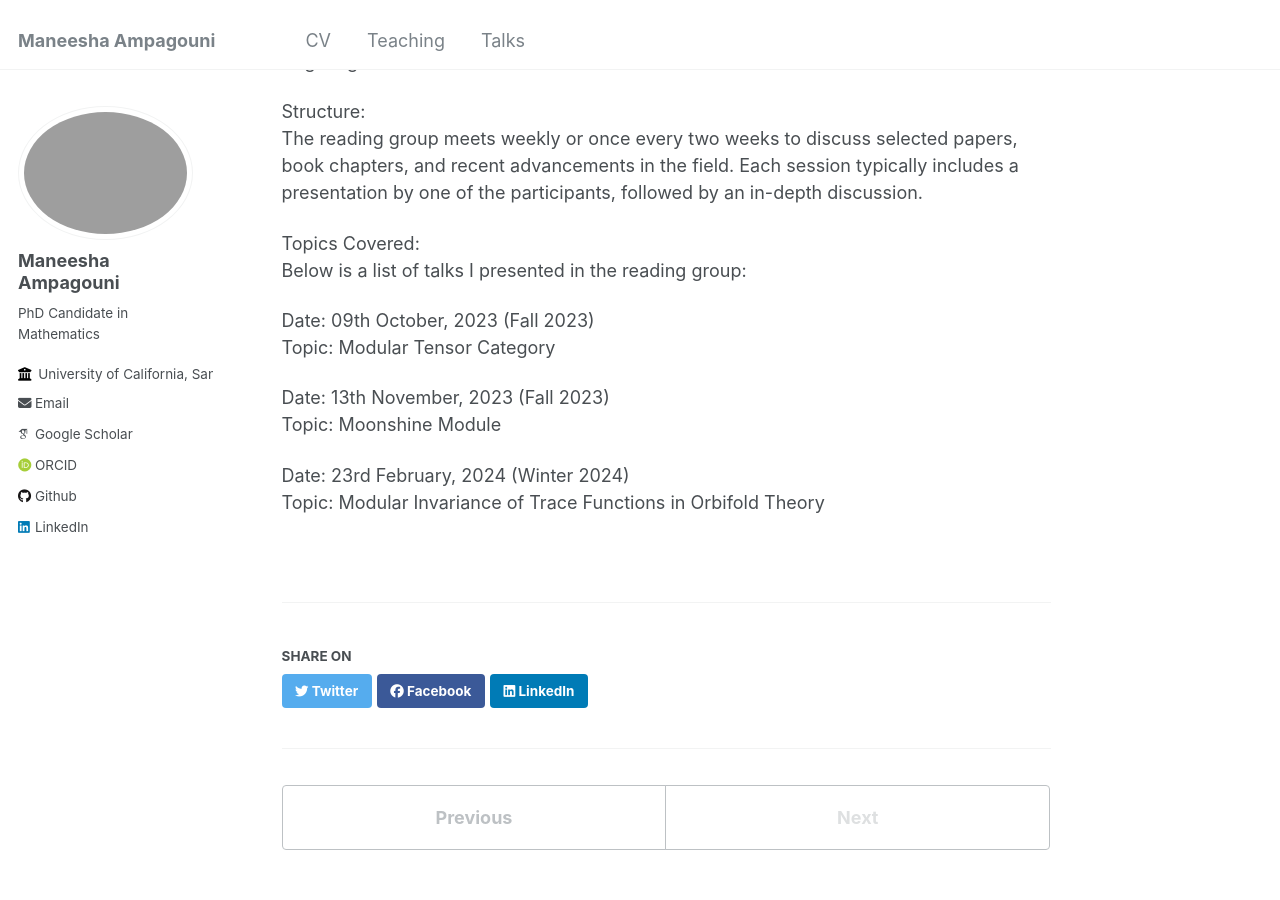
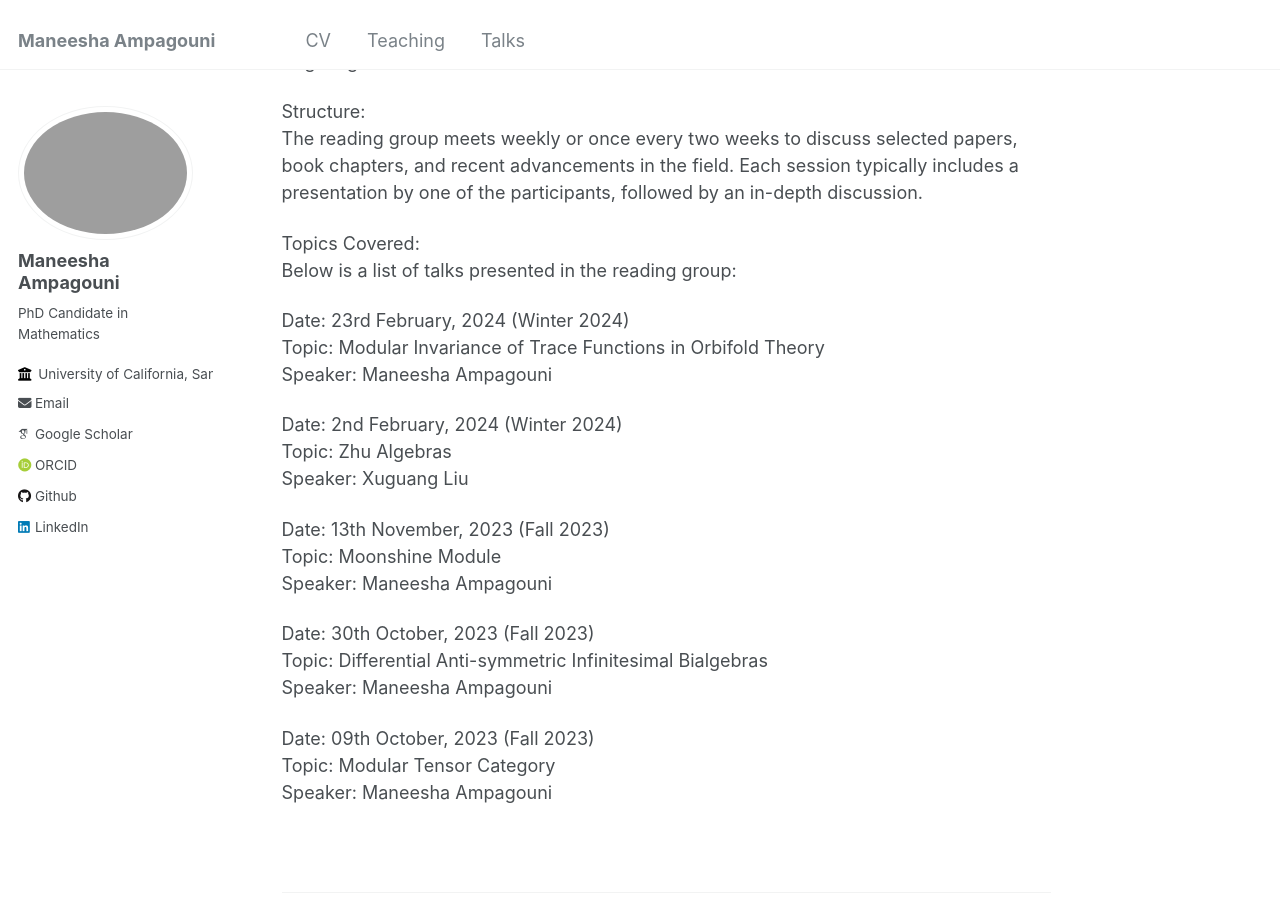
Before and after one commit to ManeeshaAmpagouni/maneeshaampagouni.github.io, a Jekyll site: the page built from _talks/VOA Reading Group.md, in a window 1280 px wide and 900 px high, scrolled down 394 px. Built offline with Jekyll 4.4.1, drawn with Linux system fonts in a browser that asks for light colours; some web fonts are replaced.

Commit message:
Updates to Reading Group

```diff
--- a/_talks/VOA Reading Group.md
+++ b/_talks/VOA Reading Group.md
@@ -19,13 +19,24 @@ Structure:  <br>
 The reading group meets weekly or once every two weeks to discuss selected papers, book chapters, and recent advancements in the field. Each session typically includes a presentation by one of the participants, followed by an in-depth discussion.
 
 Topics Covered:  <br>
-Below is a list of talks I presented in the reading group:  <br>
+Below is a list of talks presented in the reading group:  <br>
+
+Date: 23rd February, 2024 (Winter 2024)   <br>
+Topic: Modular Invariance of Trace Functions in Orbifold Theory  <br>
+Speaker: Maneesha Ampagouni  <br>
+
+Date: 2nd February, 2024 (Winter 2024)   <br>
+Topic: Zhu Algebras  <br>
+Speaker: Xuguang Liu  <br>
+
+Date: 13th November, 2023 (Fall 2023)   <br>
+Topic: Moonshine Module  <br>
+Speaker: Maneesha Ampagouni  <br>
+
+Date: 30th October, 2023 (Fall 2023)   <br>
+Topic: Differential Anti-symmetric Infinitesimal Bialgebras  <br>
+Speaker: Maneesha Ampagouni  <br>
 
 Date: 09th October, 2023 (Fall 2023)   <br>
 Topic: Modular Tensor Category  <br>
-
-Date: 13th November, 2023 (Fall 2023)   <br>
-Topic: Moonshine Module  <br>
-
-Date: 23rd February, 2024 (Winter 2024)   <br>
-Topic: Modular Invariance of Trace Functions in Orbifold Theory  <br>
+Speaker: Maneesha Ampagouni  <br>
```
Also changed, not shown: _teaching/TAship at UCSC.md (+1 -2 lines).
